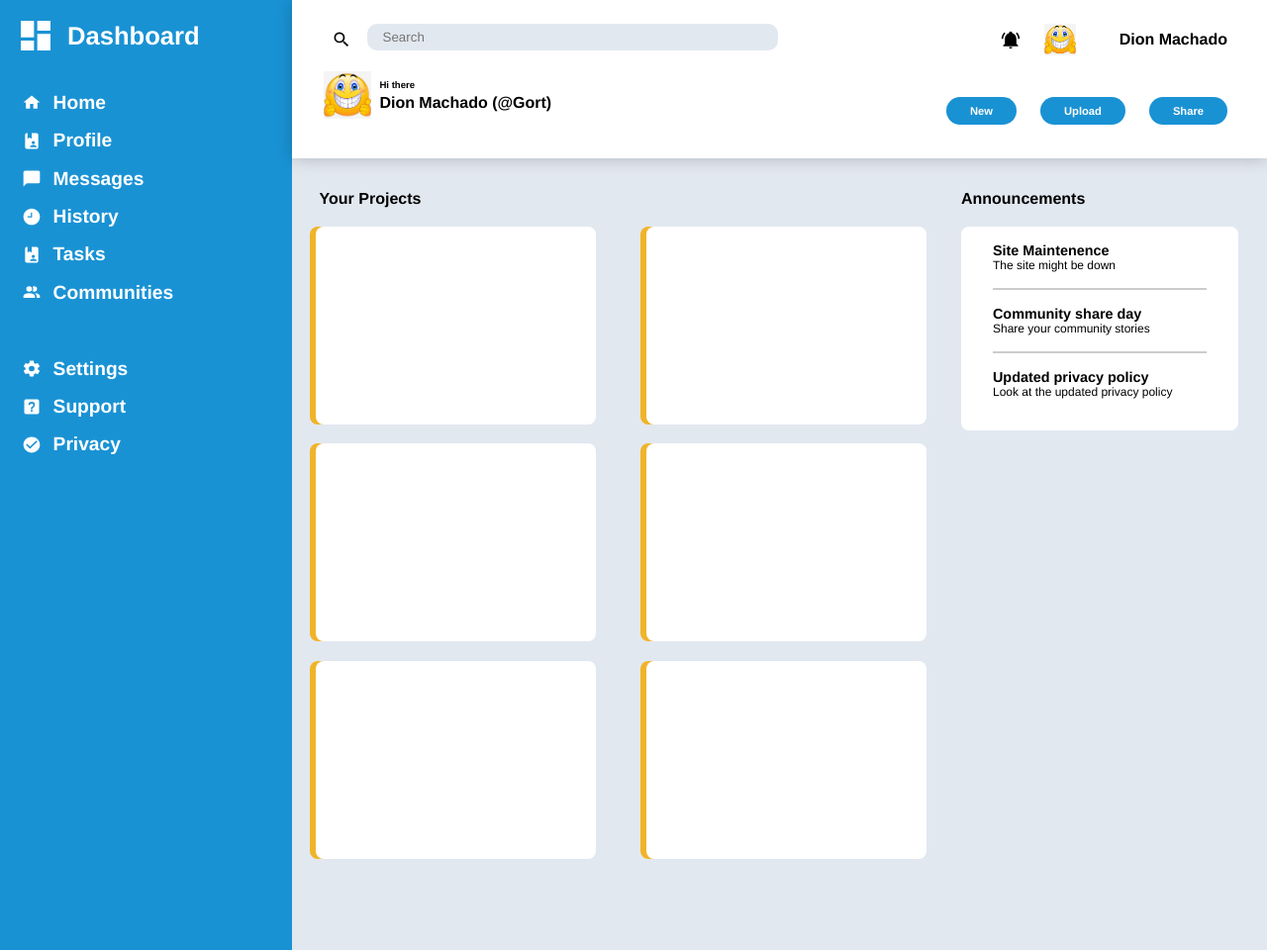
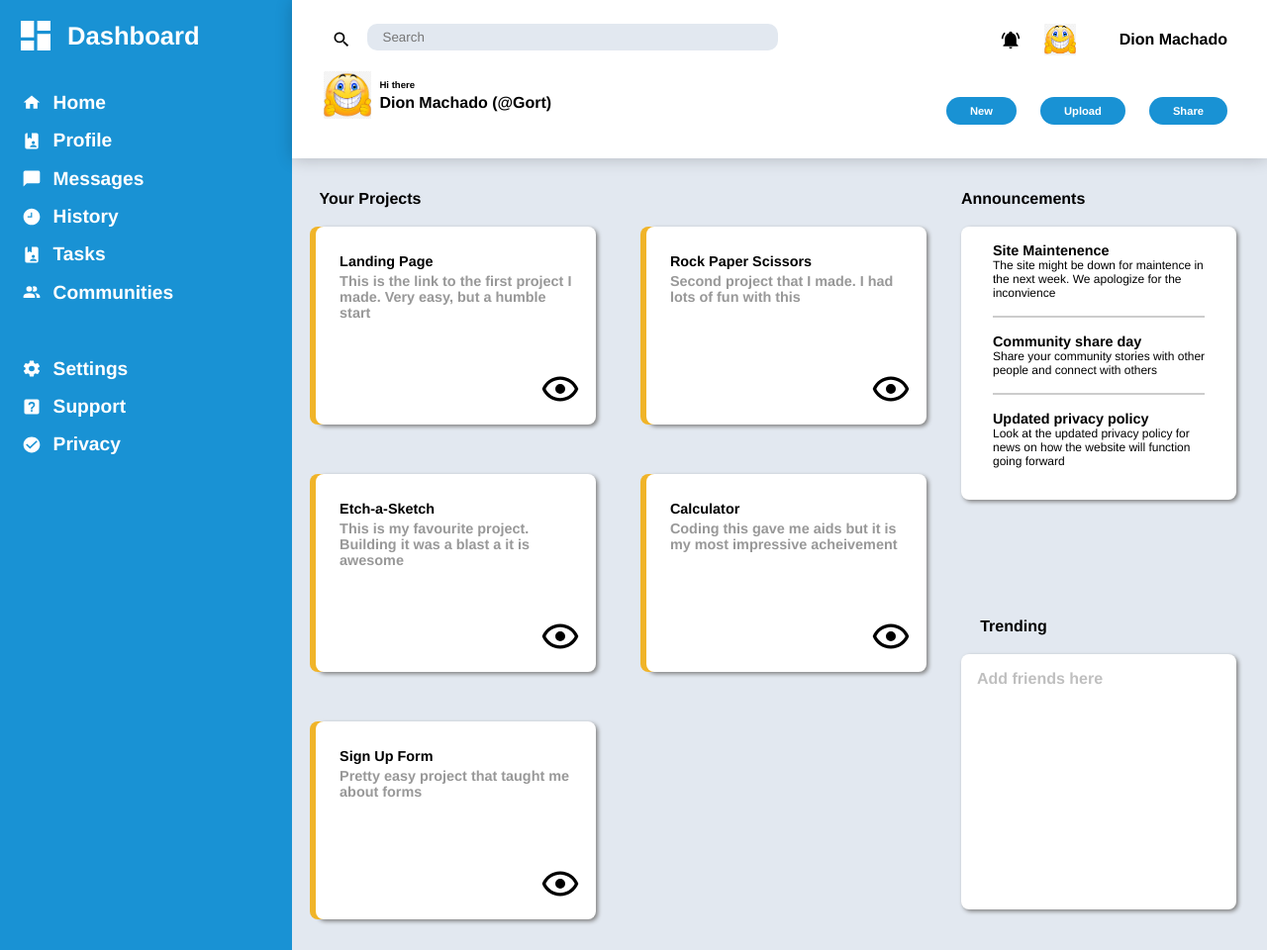
Before and after one commit to SOmerandomdev-ui/Odin-Projects, a plain HTML site: page index.html in a window 1280 px wide. Shown: the whole page at 99% size. Drawn offline with Linux system fonts and the light colour scheme.

Commit message:
Finished everything. Added the links to my projects and made the trending section as well as making tiny adjustments to the website

```diff
--- a/index.html
+++ b/index.html
@@ -52,29 +52,52 @@
     <div class="Body">
         <div class="Projects">
             <p> Your Projects </p>
-            <div class="Project1"></div>
-            <div class="Project2"></div>
-            <div class="Project3"></div>
-            <div class="Project4"></div>
-            <div class="Project5"></div>
-            <div class="Project6"></div>
+            <div class="Project1">
+                <p>Landing Page</p>
+                <p> This is the link to the first project I made. Very easy, but a humble start</p>
+                <a href="https://somerandomdev-ui.github.io/Landing-Page-/" target="blank"> <img src="eye-outline.svg"> </a>
+            </div>
+            <div class="Project2">
+                <p>Rock Paper Scissors</p>
+                <p> Second project that I made. I had lots of fun with this</p>
+                <a href="https://somerandomdev-ui.github.io/Rock-Paper-Scissors-/"> <img src="eye-outline.svg"> </a>
+            </div>
+            <div class="Project3">
+                <p>Etch-a-Sketch</p>
+                <p> This is my favourite project. Building it was a blast a it is awesome</p>
+                <a href="https://somerandomdev-ui.github.io/Etch-a-Sketch/"><img src="eye-outline.svg"></a>
+            </div>
+            <div class="Project4">
+                <p>Calculator</p>
+                <p> Coding this gave me aids but it is my most impressive acheivement</p>
+                <a href="https://somerandomdev-ui.github.io/Calculator/"><img src="eye-outline.svg"></a>
+            </div>
+            <div class="Project5">
+                <p>Sign Up Form</p>
+                <p> Pretty easy project that taught me about forms</p>
+                <a href="https://somerandomdev-ui.github.io/Sign-up-Form/"><img src="eye-outline.svg"></a>
+            </div>
         </div>
 
         <div class="Announcements">
             <p>Announcements</p>
             <div class="Announce">
                 <p> Site Maintenence </p>
-                <p>The site might be down </p>
+                <p>The site might be down for maintence in the next week. We apologize for the inconvience</p>
 
                 <p> Community share day</p>
-                <p>Share your community stories</p>
+                <p>Share your community stories with other people and connect with others</p>
 
                 <p>Updated privacy policy</p>
-                <p>Look at the updated privacy policy</p>
+                <p>Look at the updated privacy policy for news on how the website will function going forward</p>
             </div>
         </div>
 
         <div class="Trending">
+            <p> Trending </p>
+            <div class="People">
+                <p> Add friends here </p>
+            </div>
 
         </div>
     </div>
--- a/style.css
+++ b/style.css
@@ -176,6 +176,7 @@ img[src="Thumbs.jpeg"] {
     display: grid;
     background-color: #E2E8F0;
     min-height: 20vh;
+     height: 100%;
     grid-template-columns: 3fr 1.5fr;
     grid-template-rows: 1fr 1fr;
     grid-template-areas: "Projects Announce"
@@ -183,7 +184,7 @@ img[src="Thumbs.jpeg"] {
 }
 
 
-.Projects p {
+.Projects > p, .Trending > p {
     grid-column: 1 / 3;
     font-size: 1rem;
     font-weight: 700;
@@ -197,7 +198,7 @@ img[src="Thumbs.jpeg"] {
     display: grid;
     grid-area: Projects;
     grid-template-columns: 1fr 1fr;
-    grid-template-rows: 0.1fr 25vh 25vh 25vh;
+    grid-template-rows: 0.1fr repeat(3,minmax(150px, 1fr));
     justify-items: center;
     gap: 1.2rem;
 
@@ -209,12 +210,38 @@ img[src="Thumbs.jpeg"] {
 
 
 .Projects div {
+    position: relative;
     width: 90%;
     height: 25vh;
     gap: 2rem;
     background-color: white;
-    box-shadow: -6px 0 0 0 #F0B429;
+    box-shadow: -6px 0 0 0 #F0B429, 2px 2px 4px grey;;
     border-radius: 8px;
+   font-weight: 700;
+   padding-top:1.7rem;
+   font-size:0.9rem;
+   padding-left: 1.5rem;
+   padding-right:1rem;
+   box-sizing: border-box;
+
+}
+
+.Projects [class*="Project"] p:nth-child(2) {
+    font-weight: 700;
+    color:rgba(109, 109, 109, 0.704);
+    padding-top: 0.25rem;
+}
+
+.Projects img{
+    position: absolute;
+    bottom:1rem;
+    right:1rem;
+    height: 5vh;
+    width: 5vh;
+}
+
+.Projects img:hover {
+    filter: invert(37%) sepia(82%) saturate(3571%) hue-rotate(183deg) brightness(97%) contrast(97%);
 }
 
 .Announcements {
@@ -228,8 +255,8 @@ img[src="Thumbs.jpeg"] {
     gap: 1.2rem;
 }
 
-.Announce {
-    width: 70%;
+.Announce{
+    width: 90%;
     background-color: white;
     border-radius: 8px;
     display: flex;
@@ -238,28 +265,21 @@ img[src="Thumbs.jpeg"] {
     align-content: center;
     padding-left: 2rem;
     padding-right: 2rem;
+    box-sizing: border-box;
+    box-shadow: 2px 2px 4px grey;
 
-}
-
-.Announce p:first-child {
-    padding-top: 2rem;
 }
 
 .Announce p:nth-child(even) {
     font-weight: 100;
     font-size: 0.75rem;
     border-top: 0;
-    /* remove top border if any */
-    /* the line */
-
 }
 
 .Announce p:nth-of-type(2),
 .Announce p:nth-of-type(4) {
     border-bottom: 2px solid #ccc;
 }
-
-
 
 .Announce p:nth-child(odd) {
     font-weight: 700;
@@ -274,3 +294,35 @@ img[src="Thumbs.jpeg"] {
 .Announce:last-child, .Announce p:nth-child(2n)  {
     padding-bottom: 1rem;
 }
+
+.Trending {
+    position: relative;
+    grid-area: Trending;
+    display: flex;
+    font-size: 1rem;
+    font-weight: 700;
+    padding-top: 4vh;
+    padding-left: 1.5vw;
+    flex-direction: column;
+    gap: 1.2rem;
+
+}
+
+.People {
+    display: flex;
+    height: 70%;
+    justify-content: start;
+    width: 90%;
+    background-color: white;
+    border-radius: 8px;
+    box-sizing: border-box;
+    padding-top: 1rem;
+    padding-left:1rem;
+    color:grey;
+    box-shadow: 2px 2px 4px grey;
+}
+
+.People p {
+    opacity: 0.5;
+    font-weight:700
+}
```
Also changed, not shown: eye-outline.svg (added).
